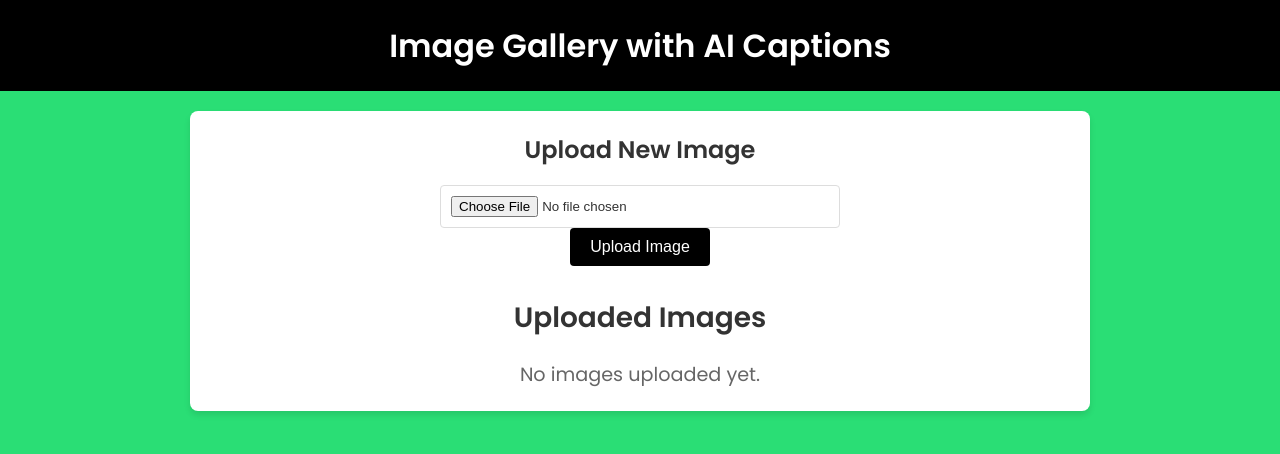
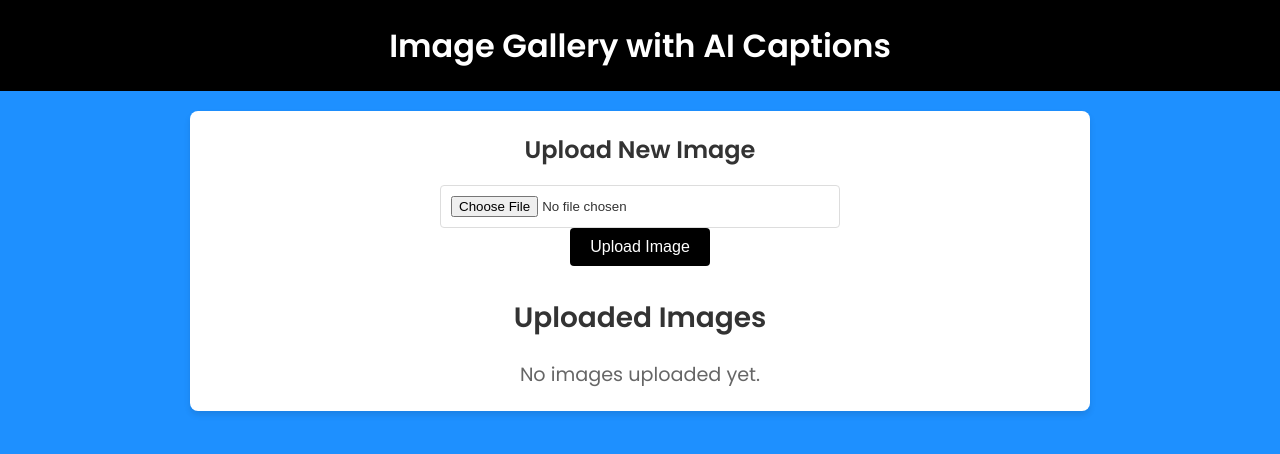
Before and after one commit to Stevenshanmukh/cndpr3, a Flask app: template templates/index.html in a window 1280 px wide. Shown: the top 454 px of the page. Run offline with Flask 3, Linux system fonts and the light colour scheme; the template is opened without the code that fills it, so the values that code supplies are empty.

Commit message:
Update index.html

```diff
--- a/templates/index.html
+++ b/templates/index.html
@@ -15,7 +15,7 @@
 
         body {
             font-family: 'Poppins', sans-serif;
-            background-color: #2ade75;
+            background-color: #1E90FF;
             color: #333;
             line-height: 1.6;
         }
```
